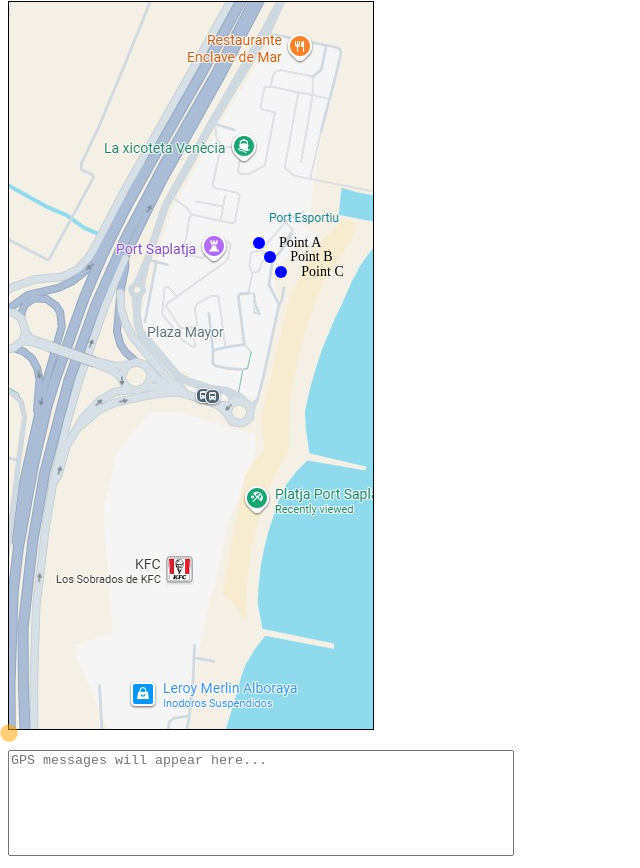
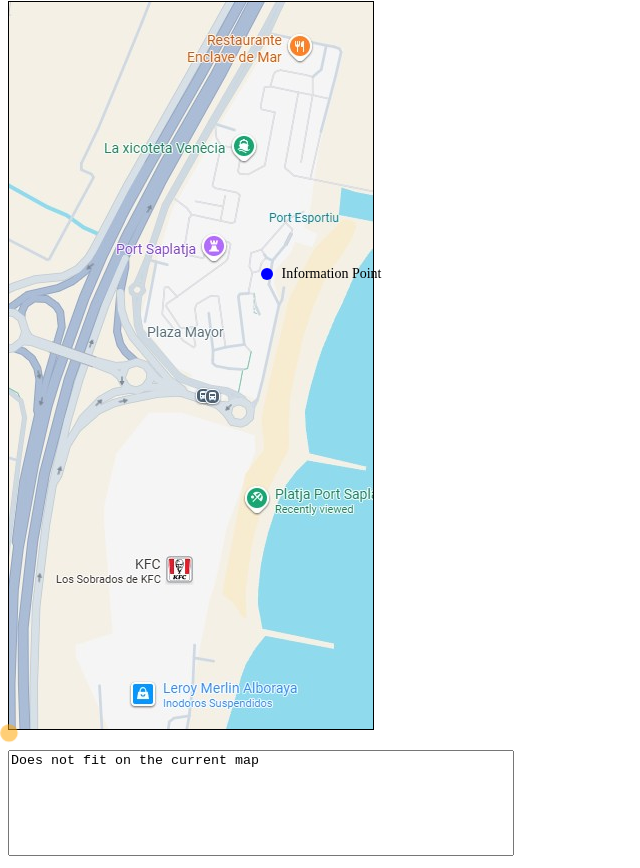
Before and after one commit to MartinJHolmes/InteractiveMap, a plain HTML site: page index.html in a window 1280 px wide. Shown: the part 79-947 px from the top of the page, without its empty margins (0-640 px from the left). Drawn offline with Linux system fonts and the light colour scheme.

Commit message:
more locations

```diff
--- a/index.html
+++ b/index.html
@@ -4,7 +4,7 @@
 <head>
     <meta charset="UTF-8">
     <meta name="viewport" content="width=device-width, initial-scale=1.0">
-    <title>Map with Current Location</title>
+    <title>Map with Current Location.</title>
     <style>
         #map {
             position: relative;
@@ -221,9 +221,8 @@
 
         // Example array of GPS positions
         const locations = [
-            { lat: 39.5102, lng: -0.3217, title: "Point A", description: "This is the first location." },
-            { lat: 39.5100, lng: -0.3215, title: "Point B", description: "This is the second location." },
-            { lat: 39.5098, lng: -0.3213, title: "Point C", description: "This is the third location." }
+            { lat: 39.50976772508571, lng: -0.32156363413368727, title: "Information Point", description: "This is the first location." },
+            { lat: 39.47554381798084, lng: -0.3754577626513921, title: "Catedral", description: "Built a long time ago" }
         ];
 
         function getLocationOnMap(lat, lng) {
@@ -249,7 +248,7 @@
         function drawLocations() {
             locations.forEach(loc => {
                 const { x, y } = getLocationOnMap(loc.lat, loc.lng);
-
+                if(!locationWithinCurrentMap({x,y})) return;
                 // Create dot
                 const dot = document.createElement('div');
                 dot.className = 'dot';
@@ -261,12 +260,20 @@
                 // Create label
                 const label = document.createElement('div');
                 label.className = 'label';
-                label.style.left = `${x + 10}px`; // offset a bit to the right
+                label.style.left = `${x + 5}px`; // offset a bit to the right
                 label.style.top = `${y}px`;
                 label.textContent = loc.title;
                 label.addEventListener('click', () => showInfo(loc));
                 map.appendChild(label);
             });
+        }
+
+        function locationWithinCurrentMap({x,y}) {
+            if(x < 0) {
+                logMessage(`Does not fit on the current map`);
+                return false;
+            }
+            return true;
         }
 
         drawLocations();
```
